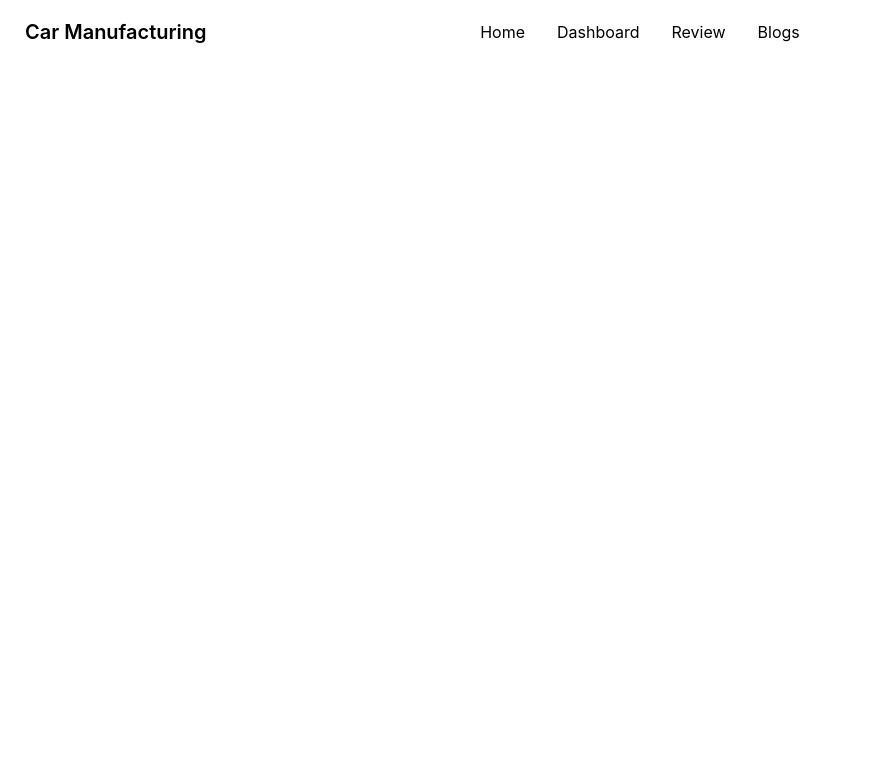
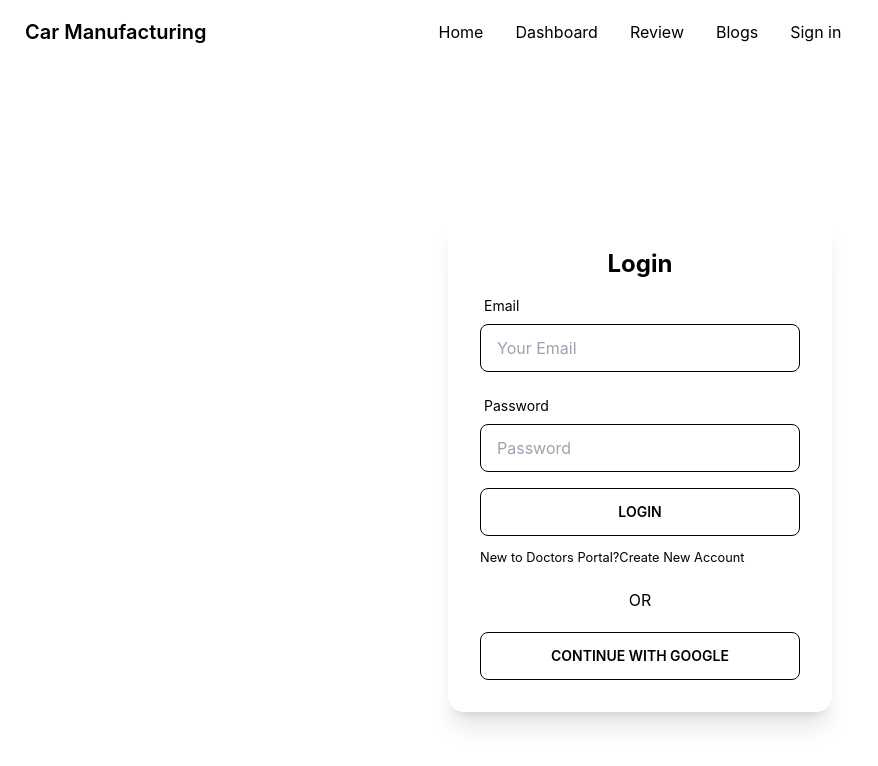
Before and after one commit to NH-Rifat/parts-manufacture-Application-client-side, a React (Create React App) app: page /login in a window 1280 px wide. Shown: the top 766 px of the page, without its empty margins (0-878 px from the left). Built offline with nearby package versions, Linux system fonts and the light colour scheme; no server answers.

Commit message:
login successfully done

```diff
--- a/package.json
+++ b/package.json
@@ -11,6 +11,7 @@
     "react": "^18.1.0",
     "react-dom": "^18.1.0",
     "react-firebase-hooks": "^5.0.3",
+    "react-hook-form": "^7.31.2",
     "react-query": "^3.39.0",
     "react-router-dom": "^6.3.0",
     "react-scripts": "5.0.1",
--- a/src/App.js
+++ b/src/App.js
@@ -1,6 +1,8 @@
 import { Route, Routes } from 'react-router-dom';
 import Home from './pages/Home/Home';
 import Navbar from './pages/Home/Navbar/Navbar';
+import Login from './pages/Login/Login';
+import Signup from './pages/Login/Signup/Signup';
 
 function App() {
   return (
@@ -8,6 +10,8 @@
       <Navbar></Navbar>
       <Routes>
         <Route path='/' element={<Home></Home>}></Route>
+        <Route path='/login' element={<Login></Login>}></Route>
+        <Route path='/signup' element={<Signup></Signup>}></Route>
       </Routes>
     </div>
   );
--- a/src/pages/Home/Navbar/Navbar.js
+++ b/src/pages/Home/Navbar/Navbar.js
@@ -24,6 +24,9 @@
       </li>
       <li>
         <Link to='/blogs'>Blogs</Link>
+      </li>
+      <li>
+        <Link to='/login'>Sign in</Link>
       </li>
     </>
   );
--- /dev/null
+++ b/src/pages/Login/Login.js
@@ -0,0 +1,150 @@
+import React, { useEffect } from 'react';
+import {
+  useSignInWithEmailAndPassword,
+  useSignInWithGoogle,
+} from 'react-firebase-hooks/auth';
+import { useForm } from 'react-hook-form';
+import { Link, useLocation, useNavigate } from 'react-router-dom';
+import auth from '../../firebase.init';
+import Loading from '../Shared/Loading/Loading';
+// import useToken from '../Hooks/useToken';
+
+const Login = () => {
+  const [signInWithGoogle, gUser, gLoading, gError] = useSignInWithGoogle(auth);
+  const {
+    register,
+    formState: { errors },
+    handleSubmit,
+  } = useForm();
+  const [signInWithEmailAndPassword, user, loading, error] =
+    useSignInWithEmailAndPassword(auth);
+
+    // const [token] = useToken(user || gUser);
+
+  let signInError;
+  const navigate = useNavigate();
+  const location = useLocation();
+  let from = location.state?.from?.pathname || '/';
+
+  useEffect(() => {
+    if (user) {
+      navigate(from, { replace: true });
+    }
+  }, [user, from, navigate]);
+
+  if (loading || gLoading) {
+    return <Loading></Loading>;
+  }
+
+  if (error || gError) {
+    signInError = (
+      <p className='text-red-500'>
+        <small>{error?.message || gError?.message}</small>
+      </p>
+    );
+  }
+
+  const onSubmit = (data) => {
+    signInWithEmailAndPassword(data.email, data.password);
+  };
+
+  return (
+    <div className='flex h-screen justify-center items-center'>
+      <div className='card w-96 bg-base-100 shadow-xl'>
+        <div className='card-body'>
+          <h2 className='text-center text-2xl font-bold'>Login</h2>
+          <form onSubmit={handleSubmit(onSubmit)}>
+            <div className='form-control w-full max-w-xs'>
+              <label className='label'>
+                <span className='label-text'>Email</span>
+              </label>
+              <input
+                type='email'
+                placeholder='Your Email'
+                className='input input-bordered w-full max-w-xs'
+                {...register('email', {
+                  required: {
+                    value: true,
+                    message: 'Email is Required',
+                  },
+                  pattern: {
+                    value: /[a-z0-9]+@[a-z]+\.[a-z]{2,3}/,
+                    message: 'Provide a valid Email',
+                  },
+                })}
+              />
+              <label className='label'>
+                {errors.email?.type === 'required' && (
+                  <span className='label-text-alt text-red-500'>
+                    {errors.email.message}
+                  </span>
+                )}
+                {errors.email?.type === 'pattern' && (
+                  <span className='label-text-alt text-red-500'>
+                    {errors.email.message}
+                  </span>
+                )}
+              </label>
+            </div>
+            <div className='form-control w-full max-w-xs'>
+              <label className='label'>
+                <span className='label-text'>Password</span>
+              </label>
+              <input
+                type='password'
+                placeholder='Password'
+                className='input input-bordered w-full max-w-xs'
+                {...register('password', {
+                  required: {
+                    value: true,
+                    message: 'Password is Required',
+                  },
+                  minLength: {
+                    value: 6,
+                    message: 'Must be 6 characters or longer',
+                  },
+                })}
+              />
+              <label className='label'>
+                {errors.password?.type === 'required' && (
+                  <span className='label-text-alt text-red-500'>
+                    {errors.password.message}
+                  </span>
+                )}
+                {errors.password?.type === 'minLength' && (
+                  <span className='label-text-alt text-red-500'>
+                    {errors.password.message}
+                  </span>
+                )}
+              </label>
+            </div>
+
+            {signInError}
+            <input
+              className='btn w-full max-w-xs hover:bg-slate-800 hover:text-white'
+              type='submit'
+              value='Login'
+            />
+          </form>
+          <p>
+            <small>
+              New to Doctors Portal?
+              <Link className='text-primary' to='/signup'>
+                Create New Account
+              </Link>
+            </small>
+          </p>
+          <div className='divider'>OR</div>
+          <button
+            onClick={() => signInWithGoogle()}
+            className='btn btn-outline'
+          >
+            Continue with Google
+          </button>
+        </div>
+      </div>
+    </div>
+  );
+};
+
+export default Login;
--- /dev/null
+++ b/src/pages/Shared/Loading/Loading.js
@@ -0,0 +1,11 @@
+import React from 'react';
+
+const Loading = () => {
+    return (
+        <div className="flex items-center justify-center ">
+            <div className="w-16 h-16 border-b-2 border-gray-900 rounded-full animate-spin"></div>
+        </div>
+    );
+};
+
+export default Loading;
```
Also changed, not shown: public/products.json (+20 -20 lines), src/pages/Login/Signup/Signup.js (added), 1 other file (tests, documents, lock files or other folders).
